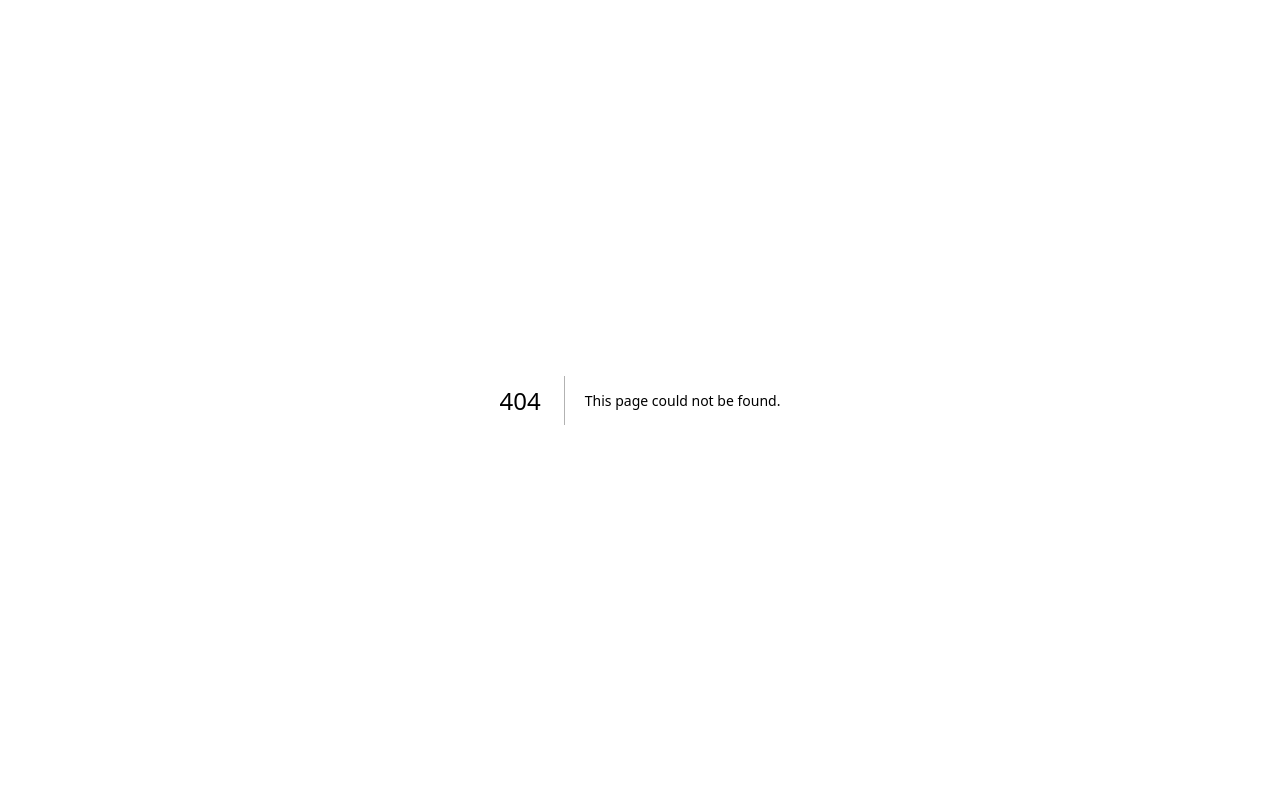
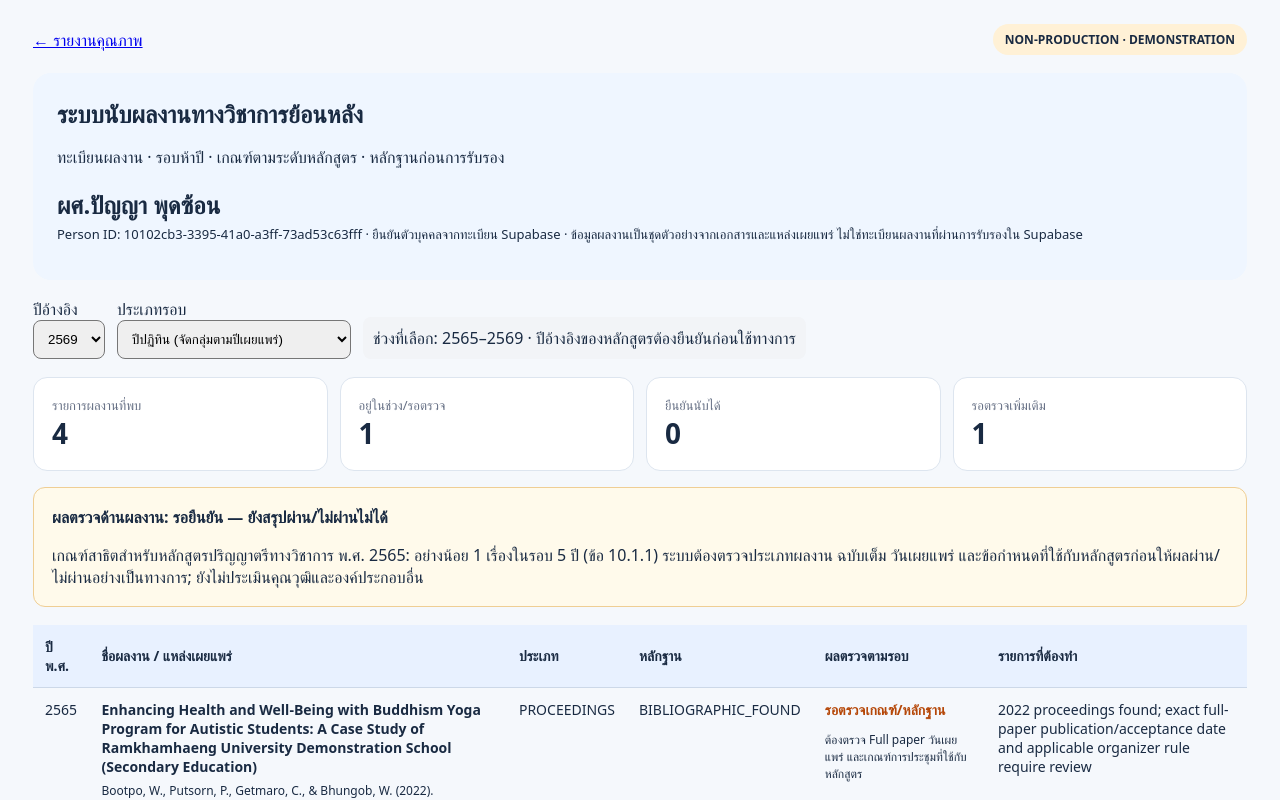
Before and after one commit to kasemch/hepe-ui-prototype, a Next.js app: page /faculty-publications in a window 1280 px wide. Before the commit this address had no page. Shown: the top 800 px of the page. Built offline with nearby package versions, Linux system fonts and the light colour scheme.

Commit message:
HEPE QA: add five-year faculty publication evidence dashboard

```diff
--- /dev/null
+++ b/app/faculty-publications/page.tsx
@@ -0,0 +1,27 @@
+"use client";
+import {useMemo,useState} from "react";
+import {assess,defaultRule,PANYA_PERSON,PANYA_PUBLICATIONS,type WindowMode} from "../lib/publications/panya-fixture";
+const statusText={COUNTABLE:"นับได้ตามกฎที่ยืนยัน",OUTSIDE_WINDOW:"ไม่นับ: นอกช่วงเวลา",NEEDS_POLICY_REVIEW:"รอตรวจเกณฑ์/หลักฐาน",NEEDS_EVIDENCE:"ข้อมูลวัน/หลักฐานไม่ครบ"};
+const colors={COUNTABLE:"#027a48",OUTSIDE_WINDOW:"#667085",NEEDS_POLICY_REVIEW:"#b54708",NEEDS_EVIDENCE:"#b42318"};
+export default function FacultyPublications(){
+ const [year,setYear]=useState(2569),[mode,setMode]=useState<WindowMode>("CALENDAR");
+ const results=useMemo(()=>PANYA_PUBLICATIONS.map(p=>({p,result:assess(p,year,mode,false)})),[year,mode]);
+ const inWindow=results.filter(x=>x.result.status!=="OUTSIDE_WINDOW").length;
+ const counted=results.filter(x=>x.result.status==="COUNTABLE").length;
+ const pending=results.filter(x=>x.result.status==="NEEDS_POLICY_REVIEW"||x.result.status==="NEEDS_EVIDENCE").length;
+ const verdict=counted>=defaultRule.minimum?"ผ่านเกณฑ์ผลงานตามข้อมูลที่รับรอง":"รอยืนยัน — ยังสรุปผ่าน/ไม่ผ่านไม่ได้";
+ return <main style={{maxWidth:1250,margin:"0 auto",padding:"24px 18px",fontFamily:"system-ui,sans-serif",color:"#192a42"}}>
+ <div style={{display:"flex",justifyContent:"space-between",alignItems:"center",gap:12,flexWrap:"wrap"}}><a href="/quality">← รายงานคุณภาพ</a><span style={{borderRadius:30,background:"#fff1d6",padding:"7px 12px",fontSize:12,fontWeight:700}}>NON-PRODUCTION · DEMONSTRATION</span></div>
+ <section style={{marginTop:18,padding:24,background:"#eff6ff",borderRadius:18}}><h1 style={{margin:"0 0 8px"}}>ระบบนับผลงานทางวิชาการย้อนหลัง</h1><p>ทะเบียนผลงาน · รอบห้าปี · เกณฑ์ตามระดับหลักสูตร · หลักฐานก่อนการรับรอง</p><h2 style={{marginBottom:4}}>{PANYA_PERSON.name}</h2><p style={{marginTop:0,fontSize:13}}>Person ID: {PANYA_PERSON.id} · ยืนยันตัวบุคคลจากทะเบียน Supabase · ข้อมูลผลงานเป็นชุดตัวอย่างจากเอกสารและแหล่งเผยแพร่ ไม่ใช่ทะเบียนผลงานที่ผ่านการรับรองใน Supabase</p></section>
+ <section style={{display:"flex",alignItems:"end",gap:12,flexWrap:"wrap",margin:"18px 0"}}>
+ <label>ปีอ้างอิง<br/><select aria-label="ปีอ้างอิง" value={year} onChange={e=>setYear(Number(e.target.value))} style={{padding:10,borderRadius:8}}>{[2569,2568,2567,2566,2565,2564,2563].map(y=><option value={y} key={y}>{y}</option>)}</select></label>
+ <label>ประเภทรอบ<br/><select aria-label="ประเภทรอบ" value={mode} onChange={e=>setMode(e.target.value as WindowMode)} style={{padding:10,borderRadius:8}}><option value="CALENDAR">ปีปฏิทิน (จัดกลุ่มตามปีเผยแพร่)</option><option value="ACADEMIC">ปีการศึกษา (ตัวอย่างจัดกลุ่มตามปี พ.ศ.)</option><option value="FISCAL">ปีงบประมาณ (1 ต.ค.–30 ก.ย.)</option></select></label>
+ <div style={{padding:10,background:"#f2f4f7",borderRadius:8}}>ช่วงที่เลือก: {year-4}–{year} · ปีอ้างอิงของหลักสูตรต้องยืนยันก่อนใช้ทางการ</div>
+ </section>
+ <section style={{display:"grid",gridTemplateColumns:"repeat(auto-fit,minmax(170px,1fr))",gap:12}}>
+ {[["รายการผลงานที่พบ",PANYA_PUBLICATIONS.length],["อยู่ในช่วง/รอตรวจ",inWindow],["ยืนยันนับได้",counted],["รอตรวจเพิ่มเติม",pending]].map(([a,b])=><div key={a} style={{padding:18,border:"1px solid #dde5ef",borderRadius:14,background:"white"}}><div style={{fontSize:13,color:"#667085"}}>{a}</div><strong style={{fontSize:28}}>{b}</strong></div>)}</section>
+ <section style={{marginTop:16,padding:18,border:"1px solid #efce94",background:"#fffaeb",borderRadius:12}}><strong>ผลตรวจด้านผลงาน: {verdict}</strong><p style={{marginBottom:0}}>เกณฑ์สาธิตสำหรับหลักสูตรปริญญาตรีทางวิชาการ พ.ศ. 2565: อย่างน้อย 1 เรื่องในรอบ 5 ปี (ข้อ 10.1.1) ระบบต้องตรวจประเภทผลงาน ฉบับเต็ม วันเผยแพร่ และข้อกำหนดที่ใช้กับหลักสูตรก่อนให้ผลผ่าน/ไม่ผ่านอย่างเป็นทางการ; ยังไม่ประเมินคุณวุฒิและองค์ประกอบอื่น</p></section>
+ <div style={{overflowX:"auto",marginTop:18}}><table style={{width:"100%",borderCollapse:"collapse",fontSize:14}}><thead><tr style={{background:"#e8f1ff",textAlign:"left"}}>{["ปี พ.ศ.","ชื่อผลงาน / แหล่งเผยแพร่","ประเภท","หลักฐาน","ผลตรวจตามรอบ","รายการที่ต้องทำ"].map(h=><th key={h} style={{padding:12,borderBottom:"1px solid #ccd8e8"}}>{h}</th>)}</tr></thead><tbody>{results.map(({p,result})=><tr key={p.id}><td style={{padding:12,borderBottom:"1px solid #e5e9f0",verticalAlign:"top"}}>{p.yearBE}</td><td style={{padding:12,borderBottom:"1px solid #e5e9f0",minWidth:300,verticalAlign:"top"}}><b>{p.title}</b><p style={{margin:"6px 0",fontSize:12}}>{p.citation}</p><small>{p.source}</small>{p.url?<p><a href={p.url} target="_blank" rel="noreferrer">หลักฐาน DOI ↗</a></p>:null}</td><td style={{padding:12,borderBottom:"1px solid #e5e9f0",verticalAlign:"top"}}>{p.kind}</td><td style={{padding:12,borderBottom:"1px solid #e5e9f0",verticalAlign:"top"}}>{p.evidence}</td><td style={{padding:12,borderBottom:"1px solid #e5e9f0",minWidth:150,verticalAlign:"top"}}><strong style={{color:colors[result.status]}}>{statusText[result.status]}</strong><p style={{fontSize:12}}>{result.reason}</p></td><td style={{padding:12,borderBottom:"1px solid #e5e9f0",verticalAlign:"top"}}>{p.notes}</td></tr>)}</tbody></table></div>
+ <section style={{marginTop:18,padding:18,border:"1px solid #dde5ef",borderRadius:12}}><h3>เกณฑ์และการควบคุมข้อมูล</h3><p>อ้างอิง: <a href="https://www.ops.go.th/th/role/edu-standard/item/6942-2022-07-22-03-17-22">เกณฑ์มาตรฐานหลักสูตรระดับปริญญาตรี พ.ศ. 2565</a> และ <a href="https://www.ops.go.th/th/ches-resolutions/meeting-important/item/5669-6">แนวปฏิบัติการพิจารณาผลงานและวันที่เผยแพร่</a> โปรดตรวจแนวทางใหม่เกี่ยวกับ Proceedings และการบังคับใช้กับรุ่นหลักสูตรที่เกี่ยวข้อง</p><p>ปีการศึกษาในหน้านี้เป็นเพียงการจัดกลุ่มด้วยปี พ.ศ. ยังไม่ได้เทียบวันเริ่ม–สิ้นสุดของมหาวิทยาลัย; รอบปีงบประมาณที่ไม่พบวันเผยแพร่จะไม่ตัดสินให้นับโดยประมาณ; ผลงานเรื่องเดียวไม่นับซ้ำเมื่อปรากฏหลายฐานข้อมูล</p><p style={{fontWeight:700,color:"#b42318"}}>ไม่มีการแก้ฐานข้อมูล ไม่มีการยืนยันผลงานแทนผู้ตรวจ และไม่มีการให้สถานะคุณสมบัติบุคคลอย่างเป็นทางการ</p></section>
+ </main>;
+}
```
